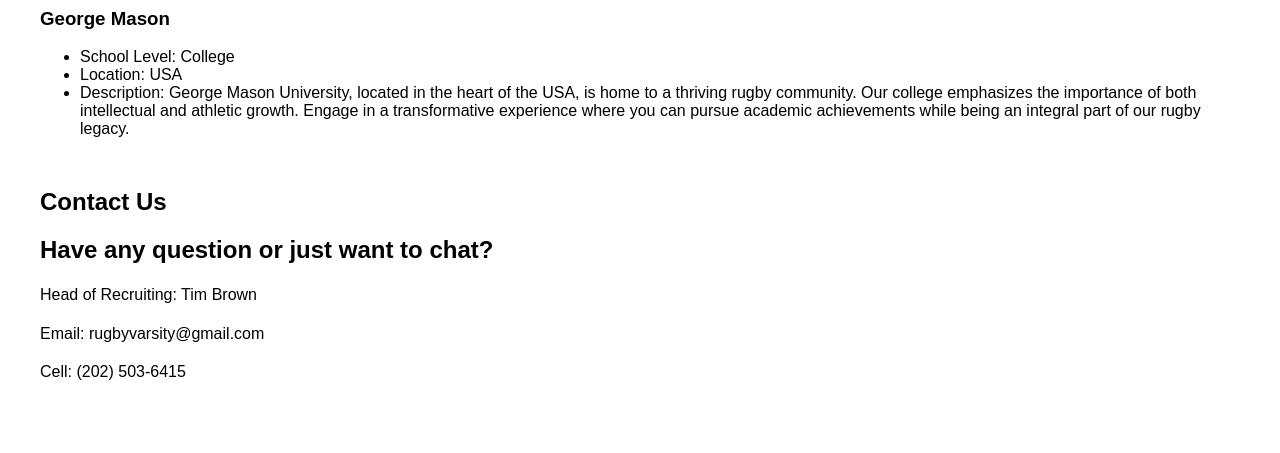
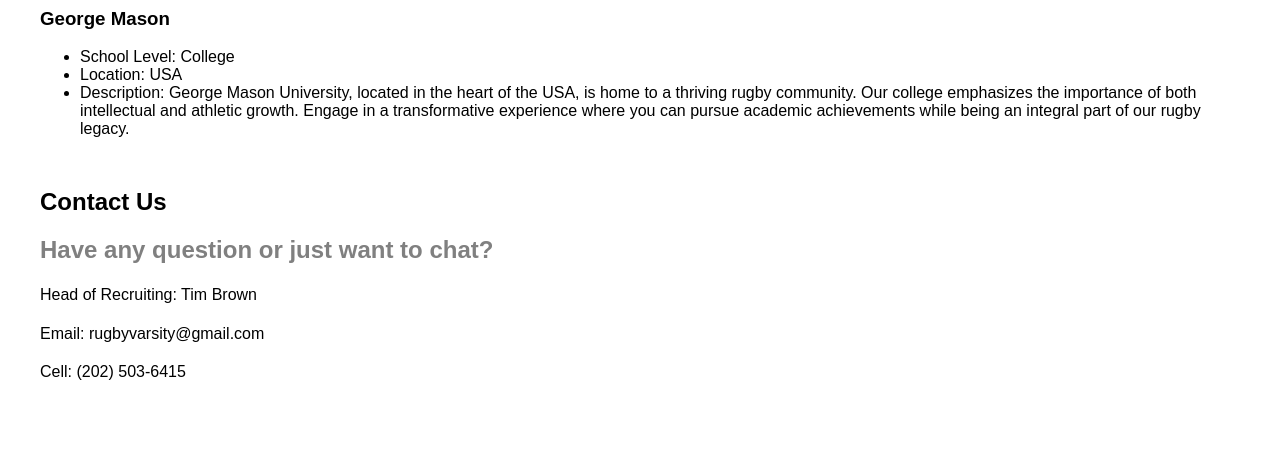
Before and after one commit to reyesjl/fwa, a Django app: page /services/recruiting/ in a window 1280 px wide. Shown: the part 714-1167 px from the top of the page. Run offline with Django 5.2, Linux system fonts and the light colour scheme.

Commit message:
add themed title and subtitle style;

```diff
--- a/firstfive/static/css/recruiting.css
+++ b/firstfive/static/css/recruiting.css
@@ -1,3 +1,11 @@
+.service-title {
+    font-size: 1.8em;
+}
+
+.service-subtitle {
+    color: gray;
+}
+
 #apply-button {
     padding: 15px 50px;
     background-color: darkred;
```
